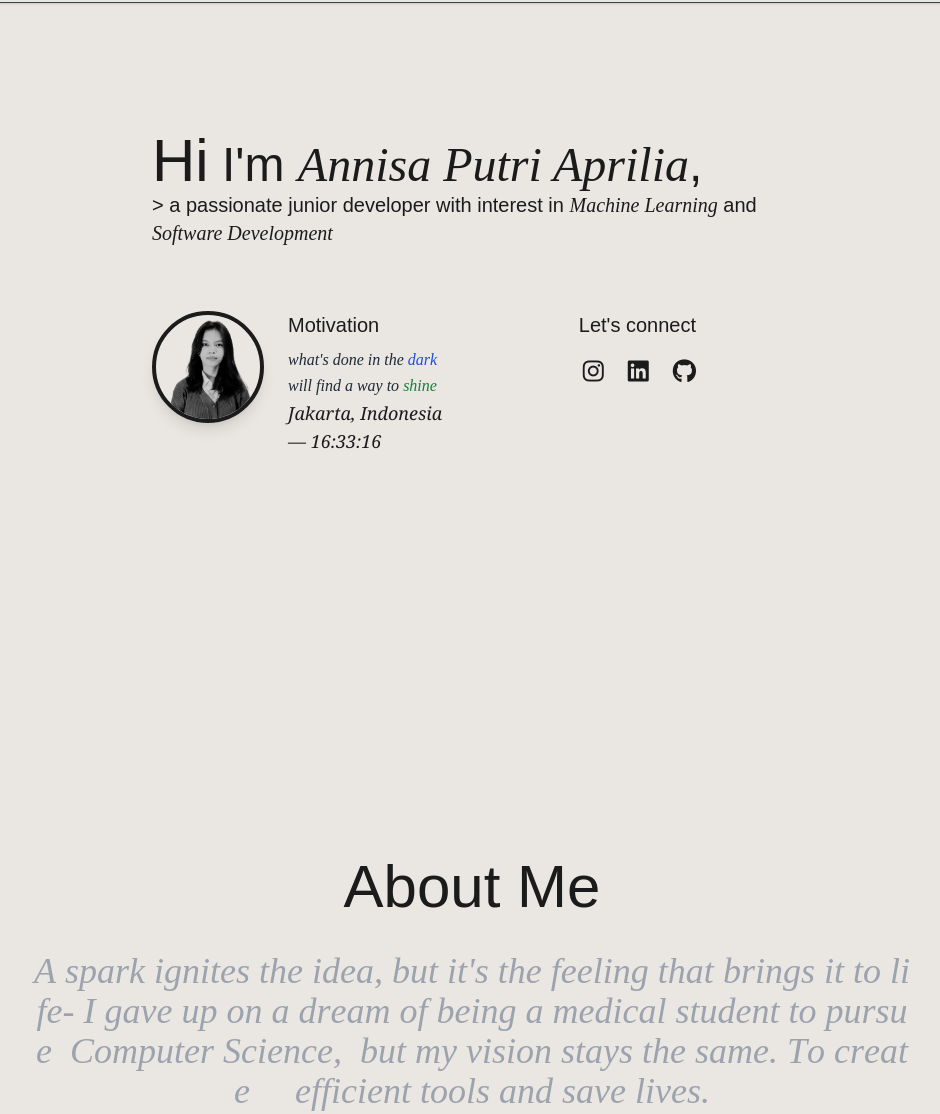
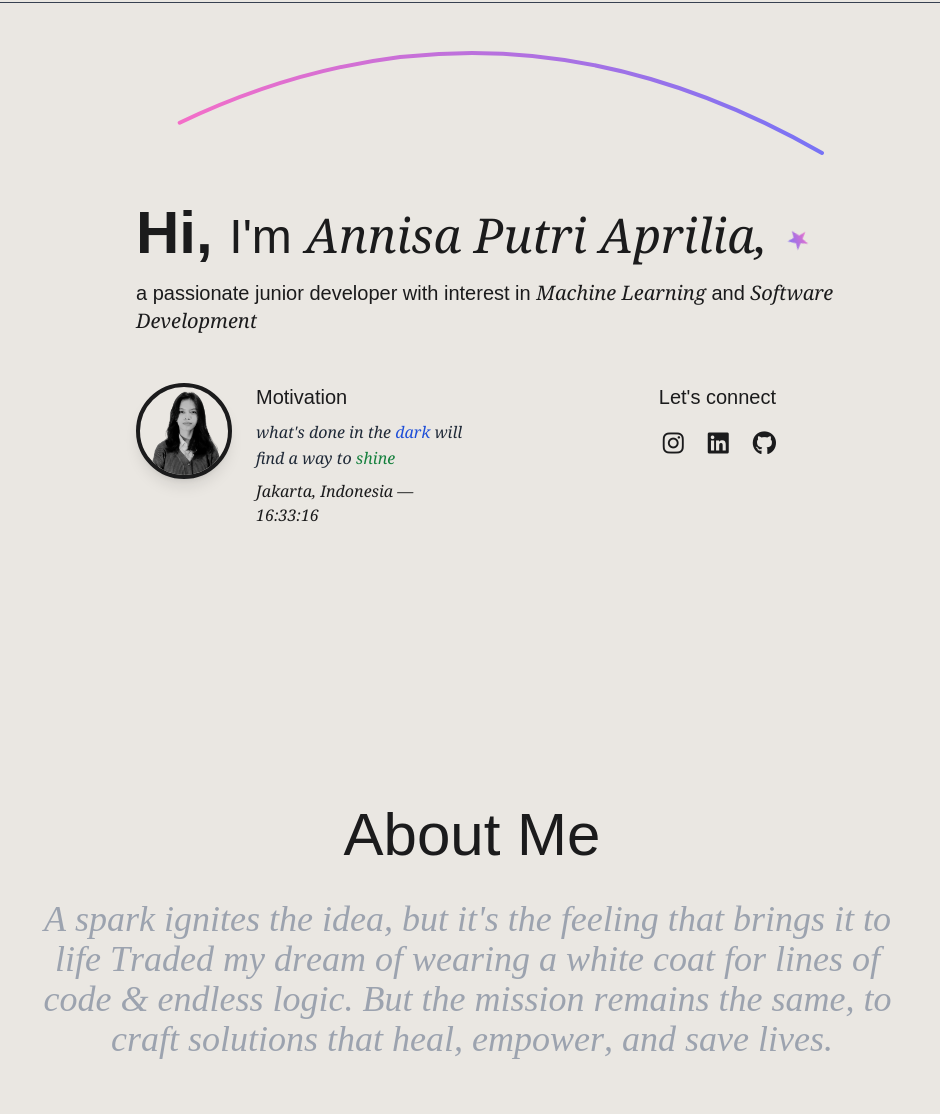
Before and after one commit to moozunch/portofolio-annisa-v2, a plain HTML site: page index.html in a window 1280 px wide. Shown: the part 58-1172 px from the top of the page, without its empty margins (168-1108 px from the left). Drawn offline with nearby package versions, Linux system fonts and the light colour scheme; a web font is replaced by a local one.

Commit message:
changing layout and responsibility

```diff
--- a/index.html
+++ b/index.html
@@ -13,8 +13,8 @@
         body {
             font-family: 'Satoshi', sans-serif;
             overflow: auto;
-            scrollbar-width: none; /* Firefox */
-            -ms-overflow-style: none;  /* Internet Explorer 10+ */
+            scrollbar-width: none;
+            -ms-overflow-style: none;
             scroll-behavior: smooth;
         }
 
@@ -59,44 +59,68 @@
     </nav>
 </header>
 
-<!-- HERO -->
-<section id="hero" class="bg-[#eae7e2] text-[#1b1b1c] py-16 px-56 mt-16 mx-24">
+<section id="hero" class="relative bg-[#eae7e2] text-[#1b1b1c] px-12 sm:px-8 md:px-20 lg:px-60 mx-auto">
+    <!-- SVG Line Arrow -->
+    <svg id="arrow-svg" class="w-full h-auto" viewBox="0 0 800 200" preserveAspectRatio="xMidYMid meet">
+        <defs>
+            <linearGradient id="gradient" x1="0%" y1="0%" x2="100%" y2="0%">
+                <stop offset="0%" stop-color="#ff6ec4" />
+                <stop offset="100%" stop-color="#7873f5" />
+            </linearGradient>
+        </defs>
+        <path id="arrow-path"
+              d="M 50 150 Q 400 -50 750 150"
+              fill="none"
+              stroke="url(#gradient)"
+              stroke-width="4"
+              stroke-linecap="round" />
+    </svg>
+
     <!-- Heading -->
-    <div class="text-left mb-12">
-        <h1 class="hero-text text-4xl md:text-5xl text-[#1b1b1c]">
-            <span class="text-6xl text-bold" >Hi</span> I'm <span style="font-family: 'Playfair Display', serif; font-style: italic;">Annisa Putri Aprilia</span>,
-            <br class="hidden md:block" />
+    <div class="text-left mb-12 ml-0 md:ml-16">
+        <h1 class="hero-text text-3xl sm:text-4xl md:text-5xl text-[#1b1b1c] leading-tight">
+            <span class="text-5xl md:text-6xl font-bold">Hi, </span>I'm
+            <span class="font-serif italic">Annisa Putri Aprilia, </span>
+            <svg id="star-spin" class="inline-block w-5 h-5 md:w-6 md:h-6 ml-2" viewBox="0 0 24 24" fill="url(#star-gradient)">
+                <defs>
+                    <linearGradient id="star-gradient" x1="0%" y1="0%" x2="100%" y2="100%">
+                        <stop offset="0%" stop-color="#ff6ec4" />
+                        <stop offset="100%" stop-color="#7873f5" />
+                    </linearGradient>
+                </defs>
+                <path d="M12 2l2.39 7.26H22l-5.8 4.22L17.59 22 12 17.77 6.41 22l1.39-8.52L2 9.26h7.61z" />
+            </svg>
         </h1>
-        <h2 class="text-xl text-[#1b1b1c]" >
-            > a passionate junior developer with interest in
-            <span style="font-family: 'Playfair Display', serif; font-style: italic;">Machine Learning</span>
+        <h2 class="text-base sm:text-lg md:text-xl mt-4">
+            a passionate junior developer with interest in
+            <span class="font-serif italic">Machine Learning</span>
             and
-            <span style="font-family: 'Playfair Display', serif; font-style: italic;">Software Development</span>
+            <span class="font-serif italic">Software Development</span>
         </h2>
     </div>
 
     <!-- Grid Content -->
-    <div class="max-w-6xl mx-auto grid grid-cols-1 md:grid-cols-2 gap-12 items-start mt-16">
+    <div class="max-w-6xl mx-auto grid grid-cols-1 md:grid-cols-2 gap-8 md:gap-12 items-start mt-12 ml-0 md:ml-16">
         <!-- Left: Profile & Bio -->
-        <div class="flex items-start gap-6">
+        <div class="flex flex-col sm:flex-row items-start gap-6">
             <!-- Profile Image -->
-            <img src="assets/img/profile.png" alt="Profile" class="w-24 h-24 md:w-28 md:h-28 rounded-full border-4 border-[#1b1b1c] shadow-lg" />
+            <img src="assets/img/profile.png" alt="Profile" class="w-20 h-20 sm:w-24 sm:h-24 rounded-full border-4 border-[#1b1b1c] shadow-lg" />
 
             <!-- Biography Text -->
             <div>
-                <h2 class="text-xl mb-2" >Motivation</h2>
-                <p class="text-gray-800 leading-relaxed" style="font-family: 'Playfair Display', serif; font-style: italic;">
-                    what's done in the <span class="text-blue-700"> dark </span> will find a way to <span class="text-green-700"> shine </span>
+                <h2 class="text-lg sm:text-xl mb-2">Motivation</h2>
+                <p class="text-gray-800 leading-relaxed font-serif italic">
+                    what's done in the <span class="text-blue-700">dark</span> will find a way to <span class="text-green-700">shine</span>
                 </p>
-                <div class="font-serif italic text-[#1b1b1c] text-lg" >
-                    <span>Jakarta, Indonesia — <span id="clock">00:00:00</span></span>
+                <div class="font-serif italic text-[#1b1b1c] text-sm sm:text-base mt-2">
+                    Jakarta, Indonesia — <span id="clock">00:00:00</span>
                 </div>
             </div>
         </div>
 
         <!-- Right: Social Media -->
-        <div class="md:text-right text-left pr-24">
-            <h2 class="text-xl mb-4" >Let's connect</h2>
+        <div class="text-left md:text-right pr-0 md:pr-24 mt-8 md:mt-0">
+            <h2 class="text-lg sm:text-xl mb-4">Let's connect</h2>
             <div class="flex md:justify-end gap-6">
                 <a href="https://www.instagram.com/apictoresque/" class="text-[#1b1b1c] hover:text-pink-400">
                     <i class="fab fa-instagram text-2xl"></i>
@@ -114,16 +138,18 @@
 
 
 
+
+
 <!-- ABOUT -->
 <section id="about" class="min-h-screen flex flex-col items-center justify-center text-center overflow-hidden px-40">
     <div class="relative inline-block mb-6">
         <h3 class="text-6xl text-[#1b1b1c] py-10 text-semibold">About Me</h3>
     </div>
     <p class="about-text leading-relaxed text-4xl md:text-4xl opacity-0 px-10" id="about-text" style="font-family: 'Playfair Display', serif; font-style: italic;">
-        <span>A spark ignites the idea, but it's the feeling that brings it to life-</span>
-        <span>I gave up on a dream of being a medical student to pursue  Computer Science, </span>
-        <span>but my vision stays the same.</span>
-        <span>To create     efficient tools and save lives.</span>
+        <span>A spark ignites the idea, but it's the feeling that brings it to life</span>
+        <span>Traded my dream of wearing a white coat</span>
+        <span>for lines of code &  endless logic.</span>
+        <span>But the mission remains the same, to craft solutions that heal, empower, and save lives.</span>
     </p>
 </section>
 
@@ -154,14 +180,14 @@
         <p class="text-sm italic text-gray-600 mt-1">🏆 3rd Place - DSC Solve 2024</p>
         <p class="text-sm text-gray-600">Role: UI/UX Designer & Front-End Developer</p>
         <a href="https://github.com/moozunch/donday" target="_blank"
-           class="inline-flex items-center gap-1 text-sm text-[#1b1b1c] mt-2 group transition-all duration-300">
+           class="inline-flex mt-4 px-4 py-2 bg-[#272727] text-[#eae7e2] rounded hover:bg-[#1b1b1c]] items-center text-sm group transition-all duration-300 ease-in-out pr-0 hover:pr-4 gap-2">
             View on GitHub
-            <span class="inline-block opacity-0 -translate-x-1 group-hover:opacity-100 group-hover:translate-x-1 transform transition-all duration-300">→</span>
+            <span class="inline-block opacity-0 -translate-x-1 group-hover:opacity-100 group-hover:translate-x-0 transform transition-all duration-300">→</span>
         </a>
 
         <!-- Modal Carousel -->
         <div x-show="open" x-transition class="fixed inset-0 z-50 flex items-center justify-center bg-black bg-opacity-80">
-            <div class="bgbg-[#eae7e2] p-4 rounded-xl relative max-w-lg w-[90%]">
+            <div class="bg-[#eae7e2] p-4 rounded-xl relative max-w-lg w-[90%]">
                 <button @click="open = false" class="absolute top-2 right-2 text-gray-600 hover:text-white text-2xl">&times;</button>
                 <div class="relative">
                     <img :src="images[slide]" class="w-full h-[480px] object-contain rounded">
@@ -176,7 +202,6 @@
 
     <!-- Project 2: Madhumeha -->
     <div x-data="{ open: false, slide: 0, images: [
-    'assets/img/projects/carousels/donday/login.jpg', 'assets/img/projects/carousels/donday/forum.jpg', 'assets/img/projects/carousels/donday/chat.jpg'
     ] }"
          class="project-card bg-[#eae7e2] border border-gray-700 rounded-xl shadow p-6 mb-6 max-w-4xl mx-auto">
         <img @click="open = true" src="assets/img/projects/thumbnails/DONDAY.jpg" alt="Donday thumbnail"
@@ -185,11 +210,13 @@
         <p class="text-[#1b1b1c]">Madhumeha is a cross-platform mobile application developed with Flutter that utilizes a TensorFlow Lite neural network model to predict the risk of diabetes based on comprehensive health and lifestyle data. The app allows users to input 39 distinct features ranging from personal and medical history to symptoms and lab test results and returns an intelligent prediction about their diabetes risk.</p>
         <p class="text-sm italic text-gray-600 mt-1">Self-Initiated/Passion Projects </p>
         <p class="text-sm text-gray-600">Role: Full Stack Developer, ML Engineer</p>
-        <a href="https://github.com/moozunch/donday" target="_blank"
-           class="inline-flex items-center gap-1 text-sm text-[#1b1b1c] mt-2 group transition-all duration-300">
+        <a href="https://github.com/moozunch/madhumeha" target="_blank"
+           class="inline-flex mt-4 px-4 py-2 bg-[#272727] text-[#eae7e2] rounded hover:bg-[#1b1b1c]] items-center text-sm group transition-all duration-300 ease-in-out pr-0 hover:pr-4 gap-2">
             View on GitHub
-            <span class="inline-block opacity-0 -translate-x-1 group-hover:opacity-100 group-hover:translate-x-1 transform transition-all duration-300">→</span>
+            <span class="inline-block opacity-0 -translate-x-1 group-hover:opacity-100 group-hover:translate-x-0 transform transition-all duration-300">→</span>
         </a>
+
+
 
         <!-- Modal Carousel -->
         <div x-show="open" x-transition class="fixed inset-0 z-50 flex items-center justify-center bg-black bg-opacity-80">
@@ -224,9 +251,9 @@
         <p class="text-sm italic text-gray-600 mt-1">Team Project</p>
         <p class="text-sm text-gray-600">Role: Full-Stack Developer (per feature)</p>
         <a href="https://github.com/moozunch/kialog-code.git" target="_blank"
-           class="inline-flex items-center gap-1 text-sm text-[#1b1b1c] mt-2 group transition-all duration-300">
+           class="inline-flex mt-4 px-4 py-2 bg-[#272727] text-[#eae7e2] rounded hover:bg-[#1b1b1c]] items-center text-sm group transition-all duration-300 ease-in-out pr-0 hover:pr-4 gap-2">
             View on GitHub
-            <span class="inline-block opacity-0 -translate-x-1 group-hover:opacity-100 group-hover:translate-x-1 transform transition-all duration-300">→</span>
+            <span class="inline-block opacity-0 -translate-x-1 group-hover:opacity-100 group-hover:translate-x-0 transform transition-all duration-300">→</span>
         </a>
 
         <!-- Modal Carousel -->
@@ -254,9 +281,9 @@
         <p class="text-sm italic text-gray-600 mt-1">Self-Initiated Project</p>
         <p class="text-sm text-gray-600">Role: ML Engineer</p>
         <a href="https://github.com/moozunch/Neural-Networks-Diabetes-Binary-Classification.git" target="_blank"
-           class="inline-flex items-center gap-1 text-sm text-[#1b1b1c] mt-2 group transition-all duration-300">
+           class="inline-flex mt-4 px-4 py-2 bg-[#272727] text-[#eae7e2] rounded hover:bg-[#1b1b1c]] items-center text-sm group transition-all duration-300 ease-in-out pr-0 hover:pr-4 gap-2">
             View on GitHub
-            <span class="inline-block opacity-0 -translate-x-1 group-hover:opacity-100 group-hover:translate-x-1 transform transition-all duration-300">→</span>
+            <span class="inline-block opacity-0 -translate-x-1 group-hover:opacity-100 group-hover:translate-x-0 transform transition-all duration-300">→</span>
         </a>
     </div>
 
@@ -299,7 +326,7 @@
     </div>
 
     <!-- Copyright -->
-    <div class="italic text-xs text-[#1b1b1c]" style="font-family: 'Playfair Display', serif; font-style: italic;">>
+    <div class="italic text-xs text-[#1b1b1c] px-8" style="font-family: 'Playfair Display', serif; font-style: italic;">
         Intellectual property of <span class="text-gray-700">Annisa</span>. Reproduction or redistribution is prohibited without explicit permission.
         <br class="hidden md:block" />
         © 2025 All Rights Reserved.
@@ -313,35 +340,20 @@
 <script src="https://unpkg.com/gsap@3.12.2/dist/ScrollTrigger.min.js"></script>
 
 <script>
-    gsap.registerPlugin(ScrollTrigger);
-    gsap.to(".line", {
-        scrollTrigger: {
-            trigger: "#about",
-            start: "top 80%",
-            toggleActions: "play reverse play reverse"
-        },
-        width: "100%",
-        duration: 1,
-        ease: "power2.out"
-    });
-
-</script>
-
-<script>
-    gsap.from(".animated-heading", {
-        opacity: 0,
-        y: 60,
-        duration: 1.2,
-        ease: "power4.out"
-    });
-
-    gsap.from(".hero-text span", {
-        opacity: 0,
-        y: 30,
-        duration: 1.2,
-        ease: "power4.out",
-        stagger: 0.2
-    });
+    // gsap.from(".animated-heading", {
+    //     opacity: 0,
+    //     y: 60,
+    //     duration: 1.2,
+    //     ease: "power4.out"
+    // });
+    //
+    // gsap.from(".hero-text span", {
+    //     opacity: 0,
+    //     y: 30,
+    //     duration: 1.2,
+    //     ease: "power4.out",
+    //     stagger: 0.2
+    // });
 
     // Scroll animation for next sections
     gsap.from("#about", {
@@ -351,7 +363,7 @@
         },
         y: 60,
         opacity: 0,
-        duration: 1,
+        duration: 2,
         ease: "power2.out"
     });
 </script>
@@ -397,41 +409,47 @@
 <script>
     gsap.registerPlugin(ScrollTrigger);
 
-    // Split characters and wrap in spans
     const textContainer = document.getElementById("about-text");
     const spans = textContainer.querySelectorAll("span");
+
     spans.forEach(span => {
-        const chars = span.textContent.split("");
+        const words = span.textContent.trim().split(/\s+/);
         span.innerHTML = "";
-        chars.forEach(char => {
+
+        words.forEach((word, wordIndex) => {
+            const wordSpan = document.createElement("span");
+            wordSpan.style.whiteSpace = "nowrap";
+
+            [...word].forEach(char => {
                 const charSpan = document.createElement("span");
-            charSpan.textContent = char === " " ? "\u00A0" : char;
+                charSpan.textContent = char;
                 charSpan.classList.add("char");
-            span.appendChild(charSpan);
+                wordSpan.appendChild(charSpan);
+            });
+
+            // Add space after each word (except the last)
+            if (wordIndex < words.length - 1) {
+                const spaceSpan = document.createElement("span");
+                spaceSpan.textContent = "\u00A0"; // Non-breaking space
+                spaceSpan.classList.add("char");
+                wordSpan.appendChild(spaceSpan);
+            }
+
+            span.appendChild(wordSpan);
         });
     });
 
-    // inisialisasi warna gray teks
+    // gray initial state
     const style = document.createElement("style");
     style.innerHTML = `
         .char {
             color: #9ca3af; /* gray-400 */
             display: inline-block;
-    white-space: pre;
         }
     `;
     document.head.appendChild(style);
 
-    // pinning the about section biar stay sampai selesai terfill
-    ScrollTrigger.create({
-        trigger: "#about",
-        start: "top top",
-        scrub: true,
-        pin: true,
-        anticipatePin: 1,
-    });
-
-    // animating each character's color
+    // animate characters on scroll
     gsap.to(".char", {
         color: "#1b1b1c",
         stagger: {
@@ -441,12 +459,22 @@
         scrollTrigger: {
             trigger: "#about",
             start: "top top",
-            end: "+=1000",
+            end: "+=1000", // Can be made dynamic if needed
             scrub: true
         }
     });
 
+    // pinning the about section during scroll
+    ScrollTrigger.create({
+        trigger: "#about",
+        start: "top top",
+        end: "+=1000",
+        scrub: true,
+        pin: true,
+        anticipatePin: 1,
+    });
 </script>
+
 
 <script>
     function updateClock() {
@@ -505,5 +533,66 @@
 </script>
 
 
+<script>
+    gsap.registerPlugin(ScrollTrigger, SplitText);
+
+    const split = new SplitText("#hero-text", {
+        type: "chars",
+        charsClass: "char"
+    });
+
+    gsap.from(split.chars, {
+        yPercent: 100,
+        opacity: 0,
+        ease: "power4.out",
+        stagger: 0.05,
+        scrollTrigger: {
+            trigger: "#hero",
+            start: "top 70%",
+            toggleActions: "play none none none"
+        }
+    });
+</script>
+
+<script type="module">
+    import { gsap } from "https://cdn.skypack.dev/gsap";
+
+    const path = document.getElementById("arrow-path");
+    const length = path.getTotalLength();
+
+    gsap.set(path, {
+        strokeDasharray: length,
+        strokeDashoffset: length
+    });
+
+    const tl = gsap.timeline({ repeat: -1 });
+
+    // Step 1: Draw left to right
+    tl.to(path, {
+        strokeDashoffset: 0,
+        duration: 2,
+        ease: "power2.inOut"
+    });
+
+    // Step 2: Undraw from right to left
+    tl.to(path, {
+        strokeDashoffset: -length,
+        duration: 2,
+        ease: "power2.inOut"
+    });
+</script>
+
+<script type="module">
+    import { gsap } from "https://cdn.skypack.dev/gsap";
+
+    gsap.to("#star-spin", {
+        rotate: 360,
+        duration: 5,
+        repeat: -1,
+        ease: "linear",
+        transformOrigin: "50% 50%"
+    });
+</script>
+
 
 </html>
```
Lines whose indentation alone changed are shown as unchanged.
